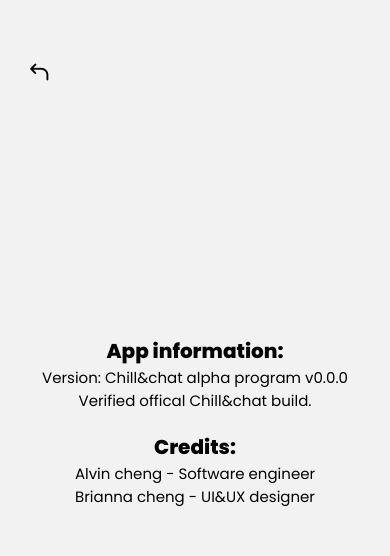
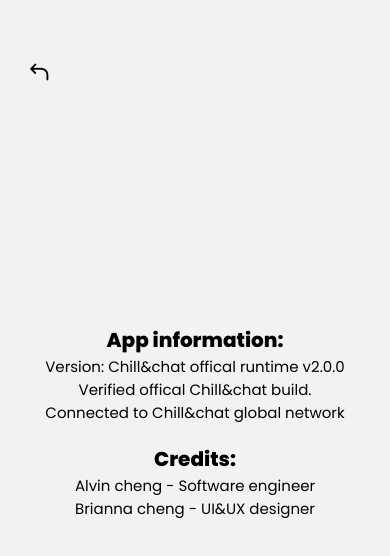
Before and after one commit to Chillandchat/mobile, a React Native app in the folder mobile/: screen /information in a window 390 px wide. Shown: the top 556 px of the page. Built offline with nearby package versions, Linux system fonts and the light colour scheme.

Commit message:
Update Information.tsx

```diff
--- a/mobile/src/screens/Information.tsx
+++ b/mobile/src/screens/Information.tsx
@@ -40,8 +40,9 @@ const Information: React.FC<any> = ({ navigation }) => {
         <AntDesign name="back" size={24} color="black" />
       </TouchableOpacity>
       <Text style={style.tittle}>App information:</Text>
-      <Text style={style.text}>Version: Chill&chat alpha program v0.0.0</Text>
+      <Text style={style.text}>Version: Chill&chat offical runtime v2.0.0</Text>
       <Text style={style.text}>Verified offical Chill&chat build.</Text>
+      <Text style={style.text}>Connected to Chill&chat global network</Text>
       <View style={{ padding: 10 }} />
       <Text style={style.tittle}>Credits:</Text>
       <Text style={style.text}>Alvin cheng - Software engineer</Text>
```
